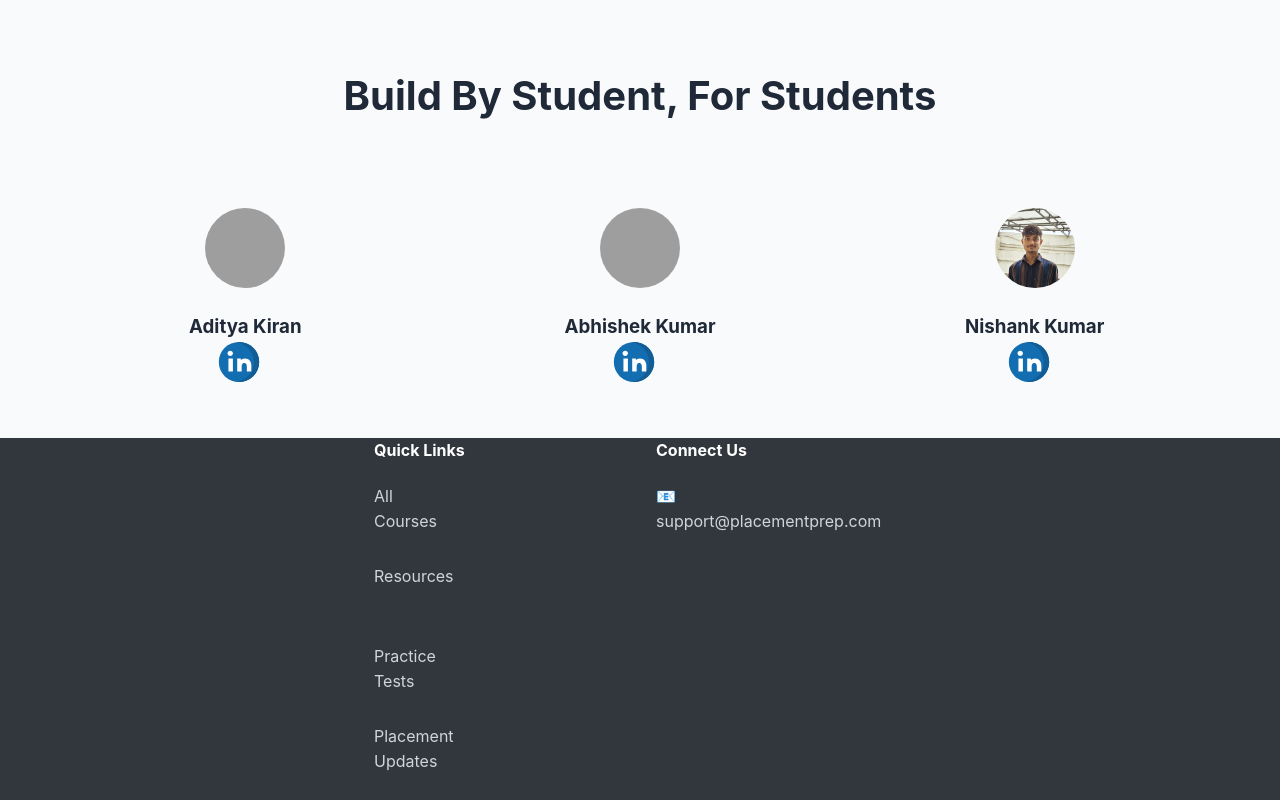
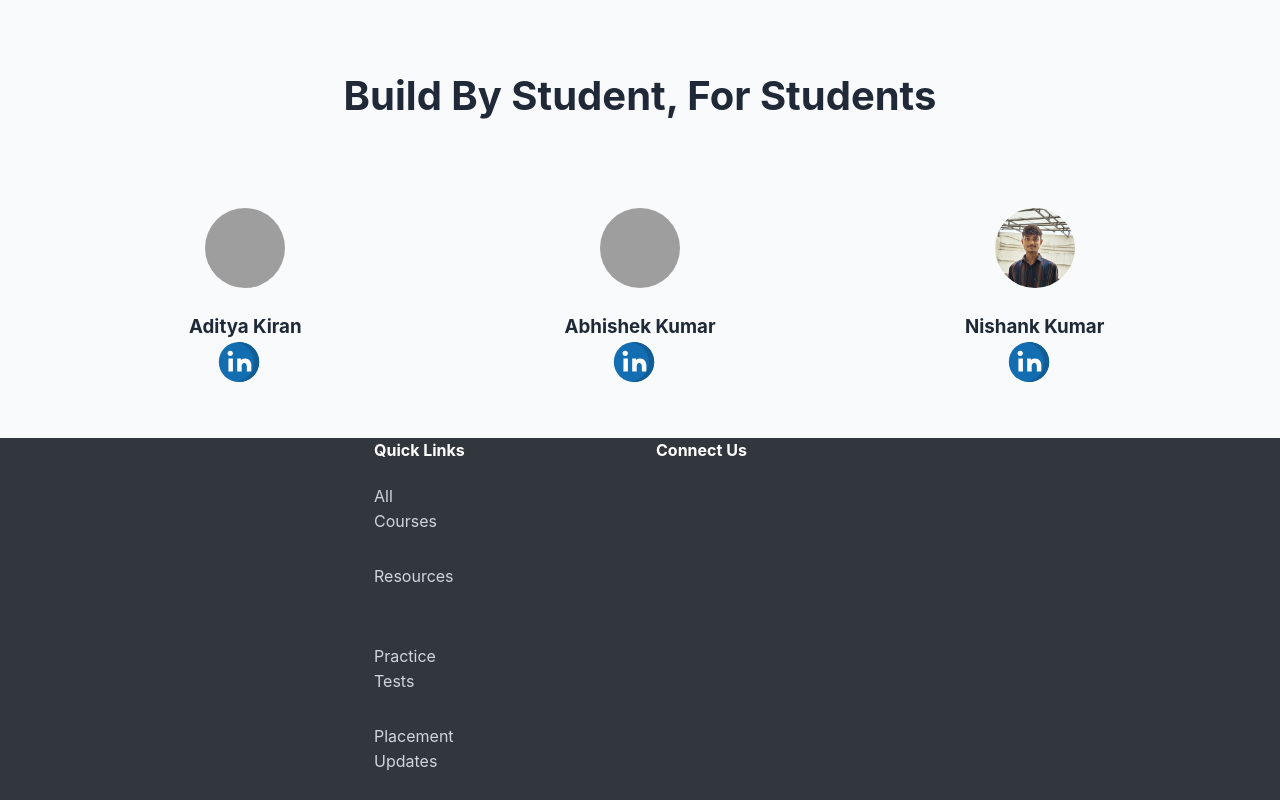
Before and after one commit to mejustabhi/Ab-Nahi-TOh-Kab..., a plain HTML site: page index.html in a window 1280 px wide. Shown: the part 1575-2375 px from the top of the page. Drawn offline with Linux system fonts and the light colour scheme; grey boxes are pictures that could not be loaded.

Commit message:
Update index.html

```diff
--- a/index.html
+++ b/index.html
@@ -150,7 +150,7 @@
             <div class="footer-section">
                 <h4>Connect Us</h4>
                 <ul>
-                    <li><a href="#">📧 support@placementprep.com</a></li>
+                    <li><a href="#"></a></li>
 
         </div>
 
```
